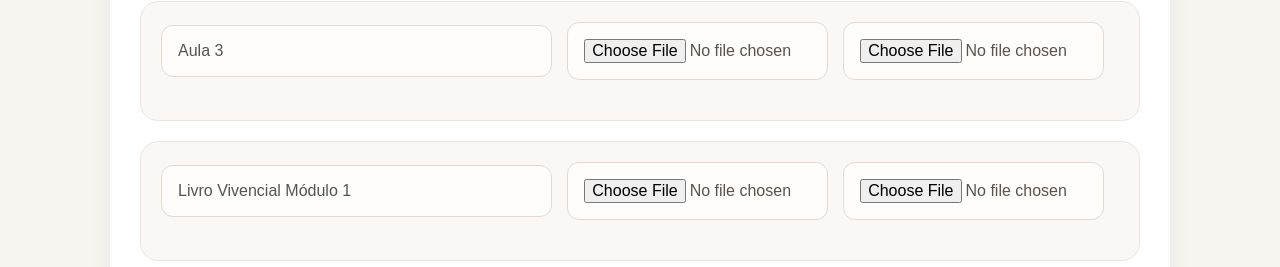
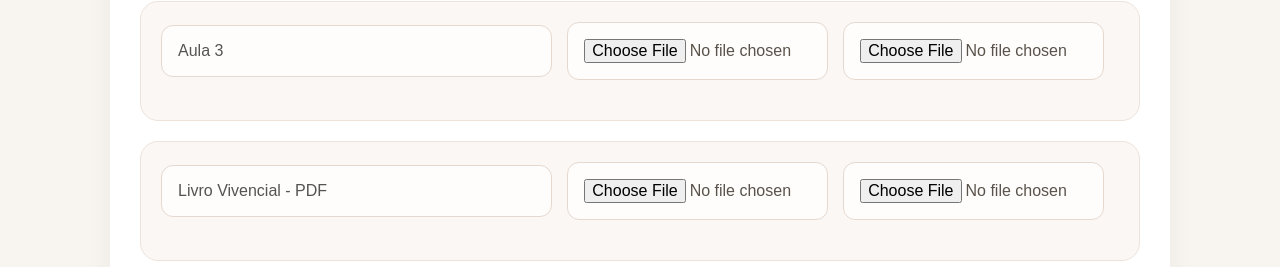
Before and after one commit to Mayra727/avivai-frontend, a React (Vite) app: page /criar-curso in a window 1280 px wide. Shown: the part 1262-1529 px from the top of the page. Built offline with nearby package versions, Linux system fonts and the light colour scheme.

Commit message:
feat: adicionada aula Livro Vivencial Modulo 1

```diff
--- a/src/pages/CreateCourse.tsx
+++ b/src/pages/CreateCourse.tsx
@@ -96,7 +96,7 @@ useState("");
     },
 
 {
-  title: "Livro Vivencial Módulo 1",
+  title: "Livro Vivencial - PDF",
   type: "pdf",
   content: "",
   pdf: "",
```
